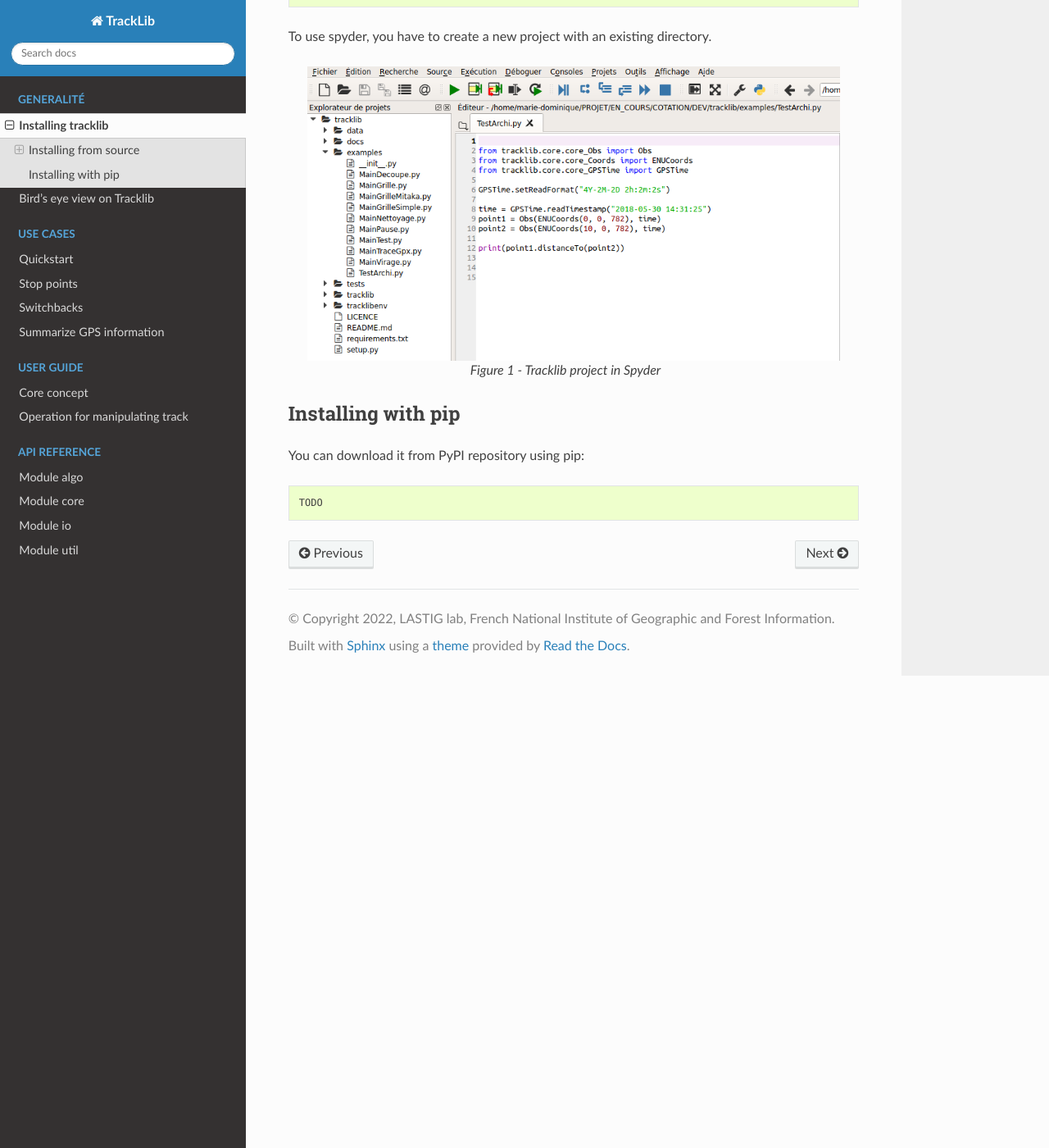
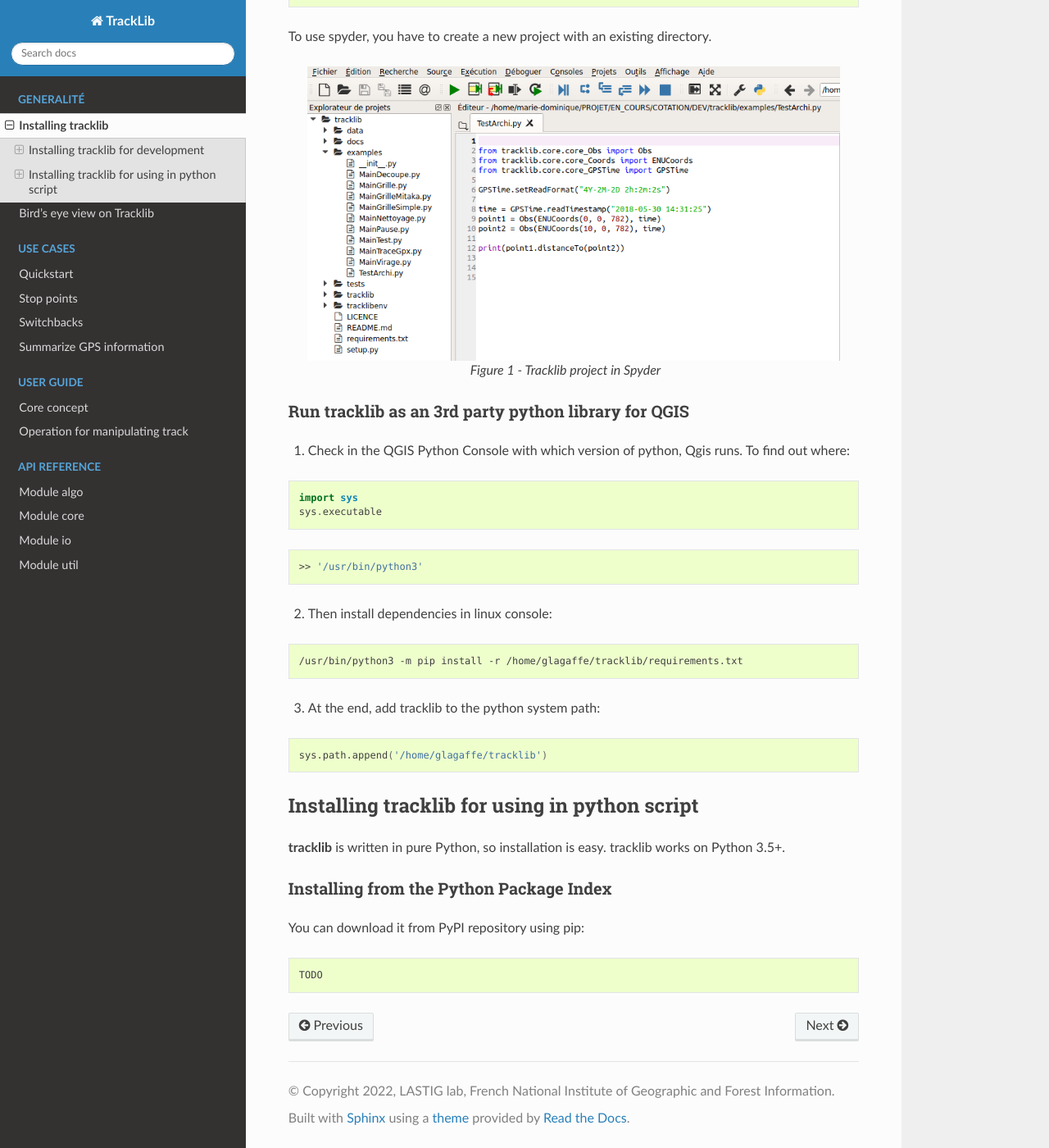
Before and after one commit to umrlastig/tracklib, a Sphinx documentation site: the page built from doc/source/install.rst, in a window 1280 px wide and 1400 px high, scrolled down 1685 px. Shown: the whole window at 82% size. Built offline with Sphinx 7.4.7 and the Read the Docs theme 2.0.0, drawn with Linux system fonts in a browser that asks for light colours; some of the changed text lies outside the part shown.

Commit message:
doc installation

```diff
--- a/doc/source/install.rst
+++ b/doc/source/install.rst
@@ -5,10 +5,10 @@
 
 
 Installing tracklib
-********************
+*********************
 
-Installing from source
-==========================
+Installing tracklib for development
+====================================
 
 Tracklib developer mode
 -------------------------
@@ -88,7 +88,7 @@
    make html
 
 
-IDE Spyder
+Spyder IDE
 -----------
 
 8. A python IDE make the development more easy.
@@ -117,8 +117,46 @@
    <br />
 
 
-Installing with pip
-=====================
+Run tracklib as an 3rd party python library for QGIS
+-----------------------------------------------------
+
+1. Check in the QGIS Python Console with which version of python, Qgis runs. To find out where:
+
+.. code-block:: python
+
+   import sys
+   sys.executable
+
+
+.. code-block:: shell
+
+   >> '/usr/bin/python3'
+
+
+2. Then install dependencies in linux console:
+
+.. code-block:: shell
+
+   /usr/bin/python3 -m pip install -r /home/glagaffe/tracklib/requirements.txt
+
+
+3. At the end, add tracklib to the python system path:
+
+.. code-block:: shell
+
+   sys.path.append('/home/glagaffe/tracklib')
+
+
+
+
+Installing tracklib for using in python script
+================================================
+
+**tracklib** is written in pure Python, so installation is easy. tracklib works on Python 3.5+.
+
+
+Installing from the Python Package Index
+------------------------------------------
 
 You can download it from PyPI repository using pip:
 
```
